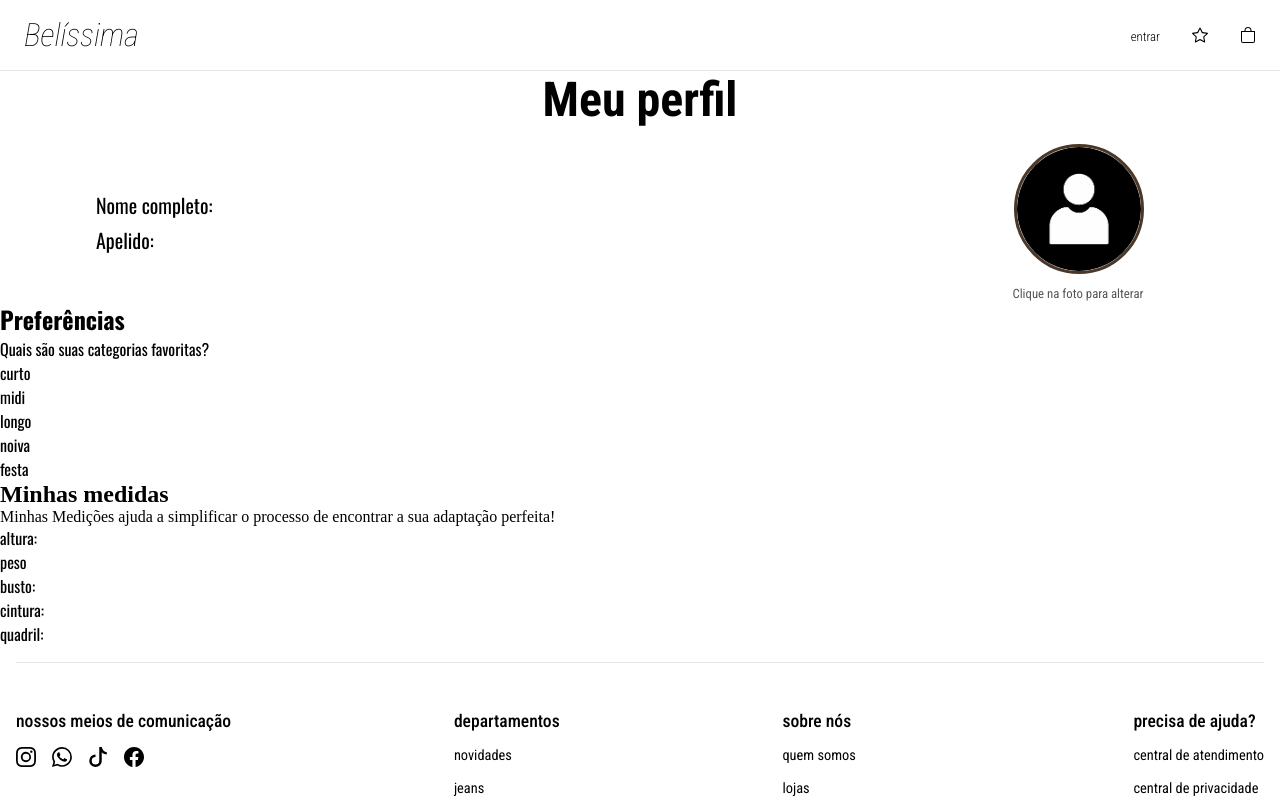
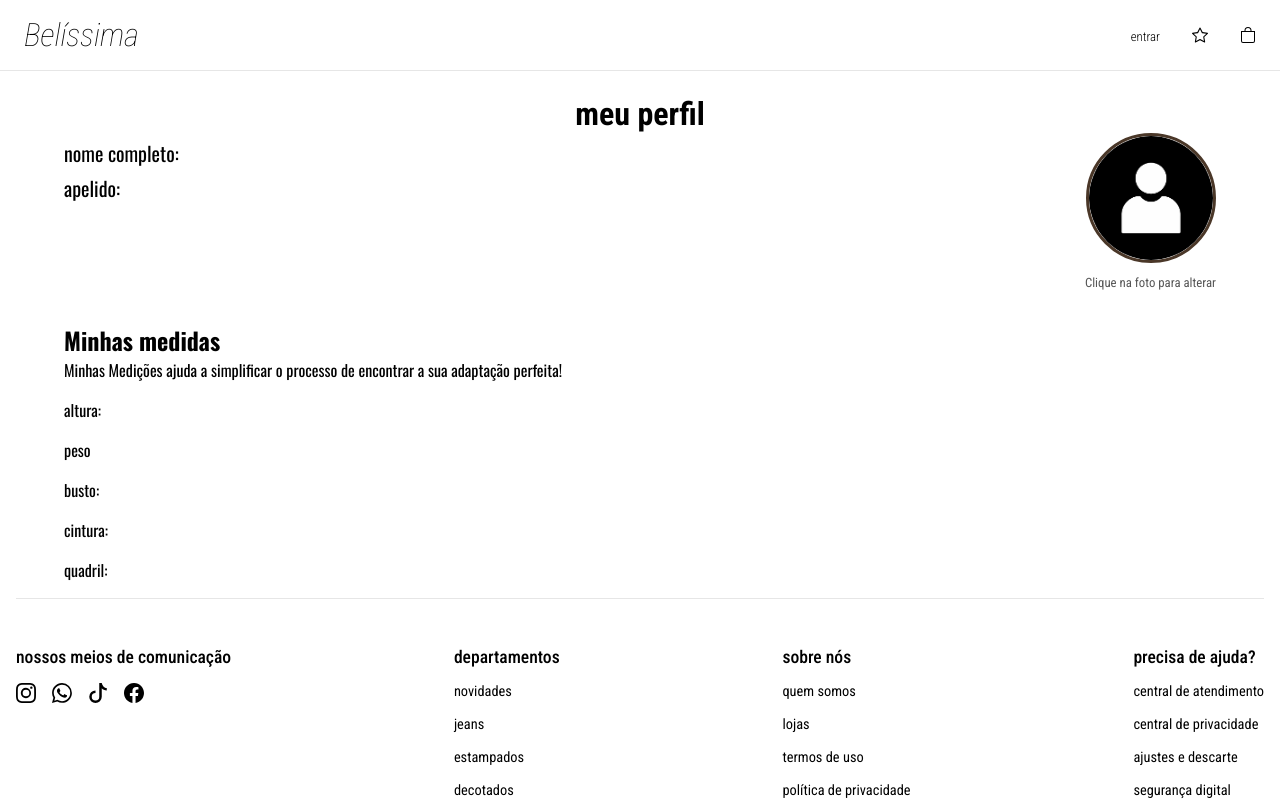
Before and after one commit to projeto-belissima/front-end, a Vue app: page /perfil-usuario in a window 1280 px wide. Shown: the top 800 px of the page. Built offline with nearby package versions, Linux system fonts and the light colour scheme.

Commit message:
style: atualização no css das medidas #14

```diff
--- a/src/views/UsuarioView.vue
+++ b/src/views/UsuarioView.vue
@@ -12,24 +12,24 @@ function selecionarFoto(event) {
 }
 </script>
 
-
 <template>
-  <h1>Meu perfil</h1>
+  <h1>meu perfil</h1>
 
   <div class="perfil-container">
     <div class="infos">
-      <p>Nome completo:</p>
-      <p>Apelido:</p>
+      <p>nome completo:</p>
+      <p>apelido:</p>
     </div>
     <div class="foto-container">
       <label for="upload">
-          <img :src="fotoPerfil" alt="Imagem de perfil" class="foto" />
+        <img :src="fotoPerfil" alt="Imagem de perfil" class="foto" />
       </label>
       <input type="file" id="upload" accept="image/*" @change="selecionarFoto" hidden />
       <span class="dica">Clique na foto para alterar</span>
     </div>
   </div>
-  <div class="informacoes">
+
+  <!--<div class="informacoes">
     <h2>Preferências</h2>
     <p>Quais são suas categorias favoritas?</p>
     <ul class="informacoes">
@@ -39,39 +39,70 @@ function selecionarFoto(event) {
       <li>noiva</li>
       <li>festa</li>
     </ul>
-  </div>
-  <div>
+  </div>-->
+
+  <div class="informacoes">
     <h2>Minhas medidas</h2>
     <p>Minhas Medições ajuda a simplificar o processo de encontrar a sua adaptação perfeita!</p>
-    <ul class="informacoes">
-      <li>altura:</li>
-      <li>peso</li>
-      <li>busto:</li>
-      <li>cintura:</li>
-      <li>quadril:</li>
-    </ul>
+
+    <form>
+      <div>
+        <label>altura:</label>
+        <input type="number">
+      </div>
+      <div>
+        <label>peso</label>
+        <input type="number">
+      </div>
+      <div>
+        <label>busto:</label>
+        <input type="number">
+      </div>
+      <div>
+        <label>cintura:</label>
+        <input type="number">
+      </div>
+      <div>
+        <label>quadril:</label>
+        <input type="number">
+      </div>
+    </form>
   </div>
 </template>
 
 <style scoped>
 h1 {
-  font-size: 3rem;
+  font-size: 2rem;
   font-family: var(--fonte-principal);
   text-align: center;
+  margin-top: 1.5rem;
 }
 
-.informacoes {
+div.informacoes {
+  display: grid;
+  width: 90%;
+  justify-self: center;
   font-family: var(--fonte-corpo);
   font-size: medium;
-  padding: auto;
+  margin-top: 2rem;
+}
+
+form {
+  display: flex;
+  flex-direction: column;
+  gap: 1rem;
+  margin-top: 1rem;
+}
+
+input {
+  border: none;
 }
 
 .perfil-container {
-  display: flex;
-  align-items: center;
-  gap: 50rem;
-  margin-top: 1rem;
-  margin-left: 6rem;
+  display: grid;
+  grid-template-columns: 1fr 1fr;
+  width: 90%;
+  justify-self: center;
 }
 
 .foto-container {
@@ -91,7 +122,7 @@ h1 {
 
 .foto-container .foto:hover {
   transform: scale(1.05);
-  box-shadow: 0 0 15px rgba(0,0,0,0,3);
+  box-shadow: 0 0 15px rgba(0, 0, 0, 0, 3);
 }
 
 .foto-container .dica {
```
